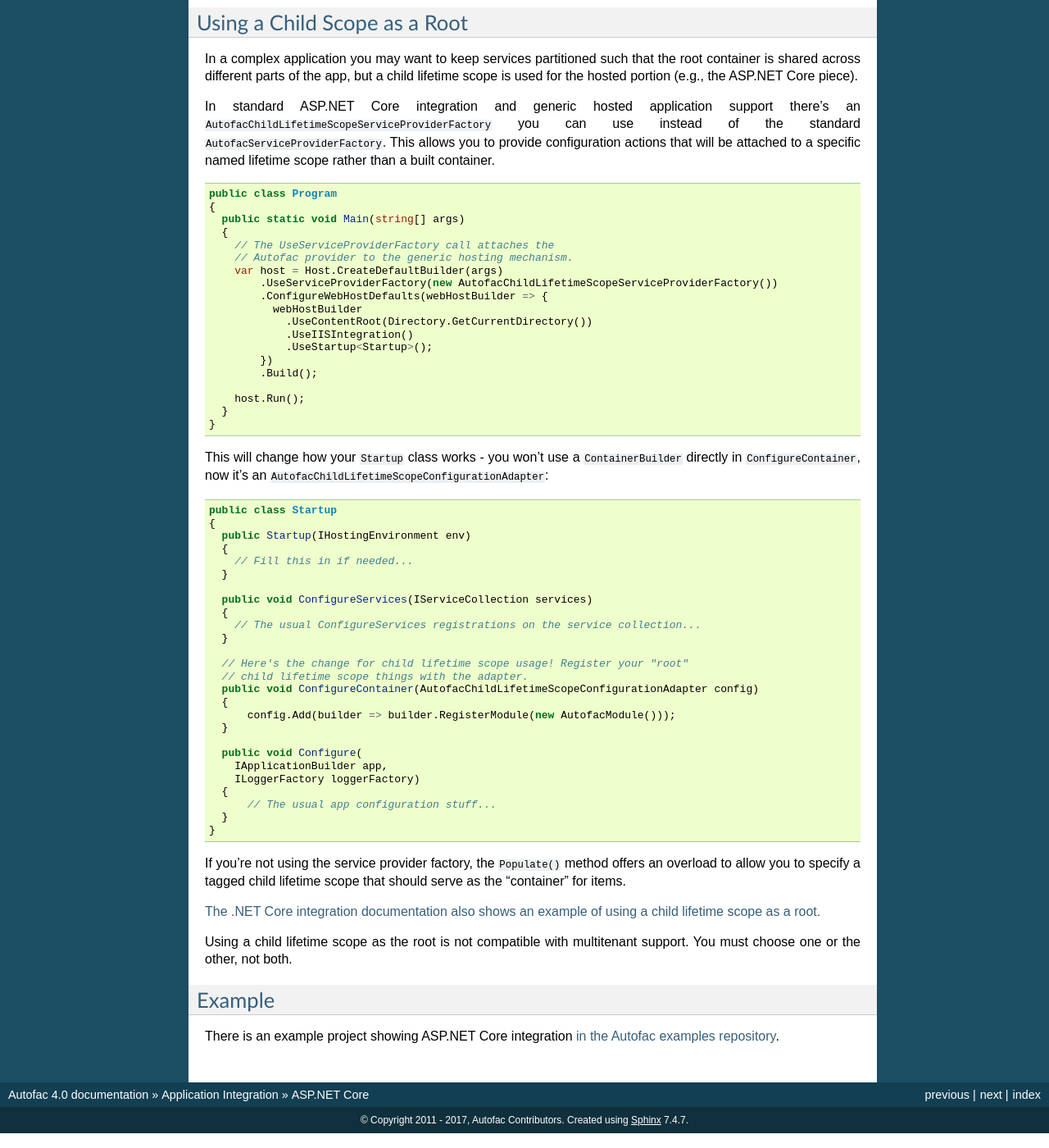
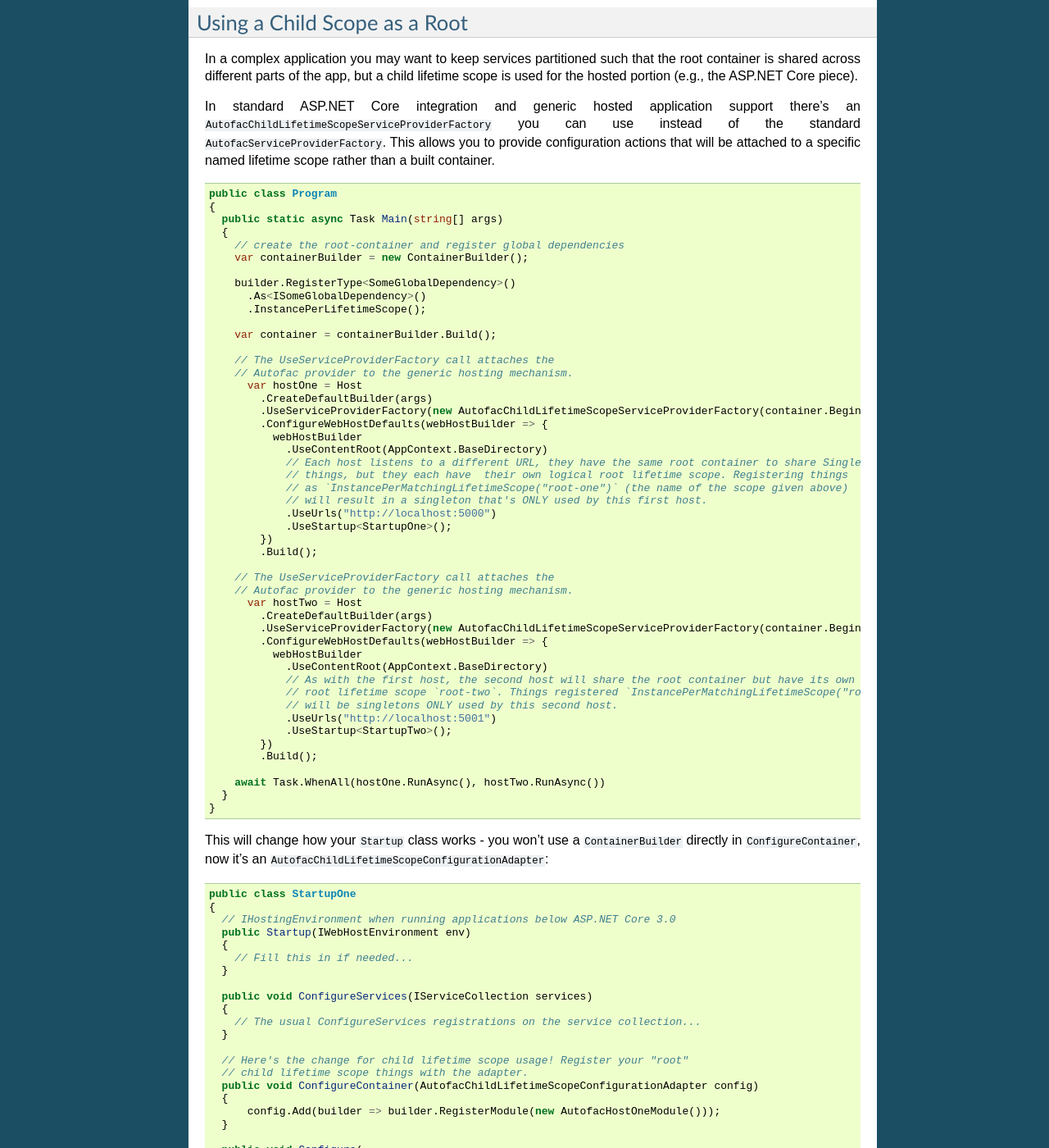
Before and after one commit to autofac/Documentation, a Sphinx documentation site: the page built from docs/integration/aspnetcore.rst, in a window 1280 px wide and 1400 px high, scrolled down 7845 px. Shown: the whole window at 82% size. Built offline with Sphinx 7.4.7, drawn with Linux system fonts in a browser that asks for light colours; some of the changed text lies outside the part shown.

Commit message:
fix: clarify documentation for AutofacChildLifetimeScopeServiceProviderFactory
fixes #90

```diff
--- a/docs/integration/aspnetcore.rst
+++ b/docs/integration/aspnetcore.rst
@@ -399,21 +399,51 @@ In standard ASP.NET Core integration and generic hosted application support ther
 
     public class Program
     {
-      public static void Main(string[] args)
+      public static async Task Main(string[] args)
       {
+        // create the root-container and register global dependencies
+        var containerBuilder = new ContainerBuilder();
+
+        builder.RegisterType<SomeGlobalDependency>()
+          .As<ISomeGlobalDependency>()
+          .InstancePerLifetimeScope();
+
+        var container = containerBuilder.Build();
+
         // The UseServiceProviderFactory call attaches the
         // Autofac provider to the generic hosting mechanism.
-        var host = Host.CreateDefaultBuilder(args)
-            .UseServiceProviderFactory(new AutofacChildLifetimeScopeServiceProviderFactory())
+          var hostOne = Host
+            .CreateDefaultBuilder(args)
+            .UseServiceProviderFactory(new AutofacChildLifetimeScopeServiceProviderFactory(container.BeginLifetimeScope("root-one")))
             .ConfigureWebHostDefaults(webHostBuilder => {
               webHostBuilder
-                .UseContentRoot(Directory.GetCurrentDirectory())
-                .UseIISIntegration()
-                .UseStartup<Startup>();
+                .UseContentRoot(AppContext.BaseDirectory)
+                // Each host listens to a different URL, they have the same root container to share SingleInstance
+                // things, but they each have  their own logical root lifetime scope. Registering things
+                // as `InstancePerMatchingLifetimeScope("root-one")` (the name of the scope given above)
+                // will result in a singleton that's ONLY used by this first host.
+                .UseUrls("http://localhost:5000")
+                .UseStartup<StartupOne>();
             })
             .Build();
 
-        host.Run();
+        // The UseServiceProviderFactory call attaches the
+        // Autofac provider to the generic hosting mechanism.
+          var hostTwo = Host
+            .CreateDefaultBuilder(args)
+            .UseServiceProviderFactory(new AutofacChildLifetimeScopeServiceProviderFactory(container.BeginLifetimeScope("root-two")))
+            .ConfigureWebHostDefaults(webHostBuilder => {
+              webHostBuilder
+                .UseContentRoot(AppContext.BaseDirectory)
+                // As with the first host, the second host will share the root container but have its own
+                // root lifetime scope `root-two`. Things registered `InstancePerMatchingLifetimeScope("root-two")`
+                // will be singletons ONLY used by this second host.
+                .UseUrls("http://localhost:5001")
+                .UseStartup<StartupTwo>();
+            })
+            .Build();
+
+        await Task.WhenAll(hostOne.RunAsync(), hostTwo.RunAsync())
       }
     }
 
@@ -421,9 +451,10 @@ This will change how your ``Startup`` class works - you won't use a ``ContainerB
 
 .. sourcecode:: csharp
 
-    public class Startup
+    public class StartupOne
     {
-      public Startup(IHostingEnvironment env)
+      // IHostingEnvironment when running applications below ASP.NET Core 3.0
+      public Startup(IWebHostEnvironment env)
       {
         // Fill this in if needed...
       }
@@ -437,7 +468,35 @@ This will change how your ``Startup`` class works - you won't use a ``ContainerB
       // child lifetime scope things with the adapter.
       public void ConfigureContainer(AutofacChildLifetimeScopeConfigurationAdapter config)
       {
-          config.Add(builder => builder.RegisterModule(new AutofacModule()));
+          config.Add(builder => builder.RegisterModule(new AutofacHostOneModule()));
+      }
+
+      public void Configure(
+        IApplicationBuilder app,
+        ILoggerFactory loggerFactory)
+      {
+          // The usual app configuration stuff...
+      }
+    }
+
+    public class StartupTwo
+    {
+      // IHostingEnvironment when running applications below ASP.NET Core 3.0
+      public Startup(IWebHostEnvironment env)
+      {
+        // Fill this in if needed...
+      }
+
+      public void ConfigureServices(IServiceCollection services)
+      {
+        // The usual ConfigureServices registrations on the service collection...
+      }
+
+      // Here's the change for child lifetime scope usage! Register your "root"
+      // child lifetime scope things with the adapter.
+      public void ConfigureContainer(AutofacChildLifetimeScopeConfigurationAdapter config)
+      {
+          config.Add(builder => builder.RegisterModule(new AutofacHostTwoModule()));
       }
 
       public void Configure(
```
